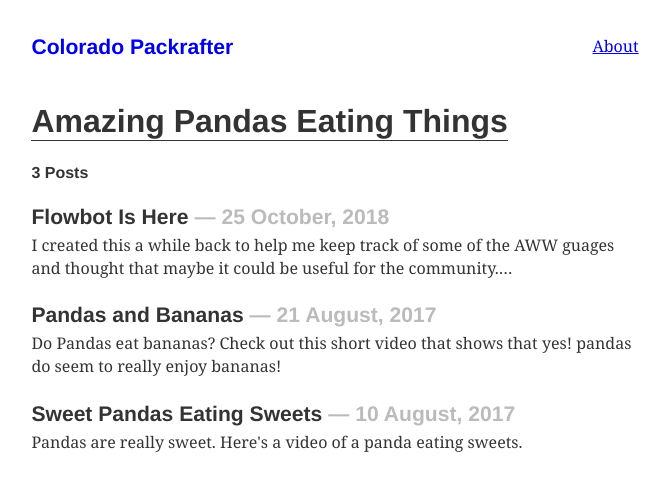
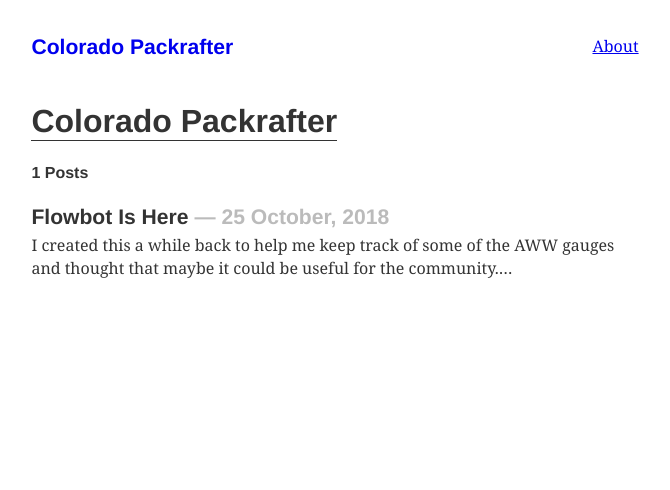
Before and after one commit to Chris-Barnard/colorado-packrafter-gatsby, a Gatsby site: page / in a window 1280 px wide. Shown: the whole page, without its empty margins (305-975 px from the left). Built offline with nearby package versions, Linux system fonts and the light colour scheme; Gatsby itself is replaced by a stand-in of ours; some packages are replaced by stand-ins of ours.

Commit message:
Adds in an email field to form
In addition this commit makes a couple of minor tweaks:
 - fixes typo in flowbot announcement
 - makes the title in homepage dynamic
 - removes dummy posts about pandas

```diff
--- a/src/pages/flowbot.js
+++ b/src/pages/flowbot.js
@@ -49,6 +49,9 @@ export default ({ data }) => {
           </select></label>
         </p>
         <p className={flex}>
+          <label>Email Address: <input className={fullWidth} name="email" placeholder="chris@coloradopackrafter.com" type="email" /></label>
+        </p>
+        <p className={flex}>
           <button type="submit">Send</button>
         </p>
       </form>
--- a/src/pages/index.js
+++ b/src/pages/index.js
@@ -15,7 +15,7 @@ export default ({ data }) => {
             border-bottom: 1px solid;
           `}
         >
-          Amazing Pandas Eating Things
+          {data.site.siteMetadata.title}
         </h1>
         <h4>{data.allMarkdownRemark.totalCount} Posts</h4>
         {data.allMarkdownRemark.edges.map(({ node }) => (
@@ -52,6 +52,11 @@ export default ({ data }) => {
 
 export const query = graphql`
   query {
+    site {
+      siteMetadata {
+        title
+      }
+    }
     allMarkdownRemark(sort: { fields: [frontmatter___date], order: DESC }) {
       totalCount
       edges {
--- a/src/posts/flowbot-is-here.md
+++ b/src/posts/flowbot-is-here.md
@@ -3,6 +3,6 @@ title: "Flowbot Is Here"
 date: "2018-10-25"
 ---
 
-I created this a while back to help me keep track of some of the AWW guages and thought that maybe it could be useful for the community.  You can enter in a link to a AWW page as well as a target flow, and be notified when the flow is either above, or below based on your preference.
+I created this a while back to help me keep track of some of the AWW gauges and thought that maybe it could be useful for the community.  You can enter in a link to a AWW page as well as a target flow, and be notified when the flow is either above, or below based on your preference.
 
 You can check it out <a href="/flowbot">here</a>!
--- a/src/posts/pandas-and-bananas.md
+++ /dev/null
@@ -1,9 +0,0 @@
----
-title: "Pandas and Bananas"
-date: "2017-08-21"
----
-
-Do Pandas eat bananas? Check out this short video that shows that yes! pandas do
-seem to really enjoy bananas!
-
-<iframe width="560" height="315" src="https://www.youtube.com/embed/4SZl1r2O_bY" frameborder="0" allowfullscreen></iframe>
--- a/src/posts/sweet-pandas-eating-sweets.md
+++ /dev/null
@@ -1,10 +0,0 @@
----
-title: "Sweet Pandas Eating Sweets"
-date: "2017-08-10"
----
-
-Pandas are really sweet.
-
-Here's a video of a panda eating sweets.
-
-<iframe width="560" height="315" src="https://www.youtube.com/embed/4n0xNbfJLR8" frameborder="0" allowfullscreen></iframe>
```
